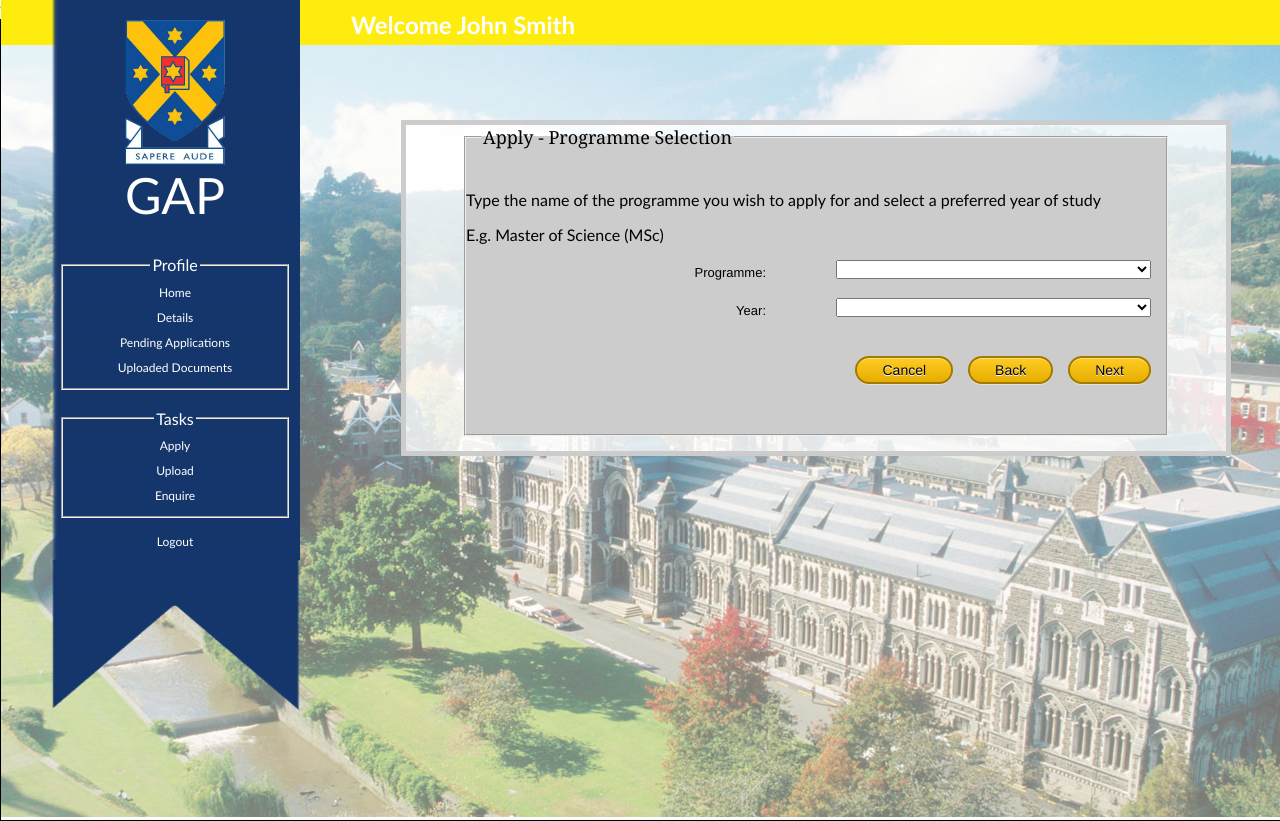
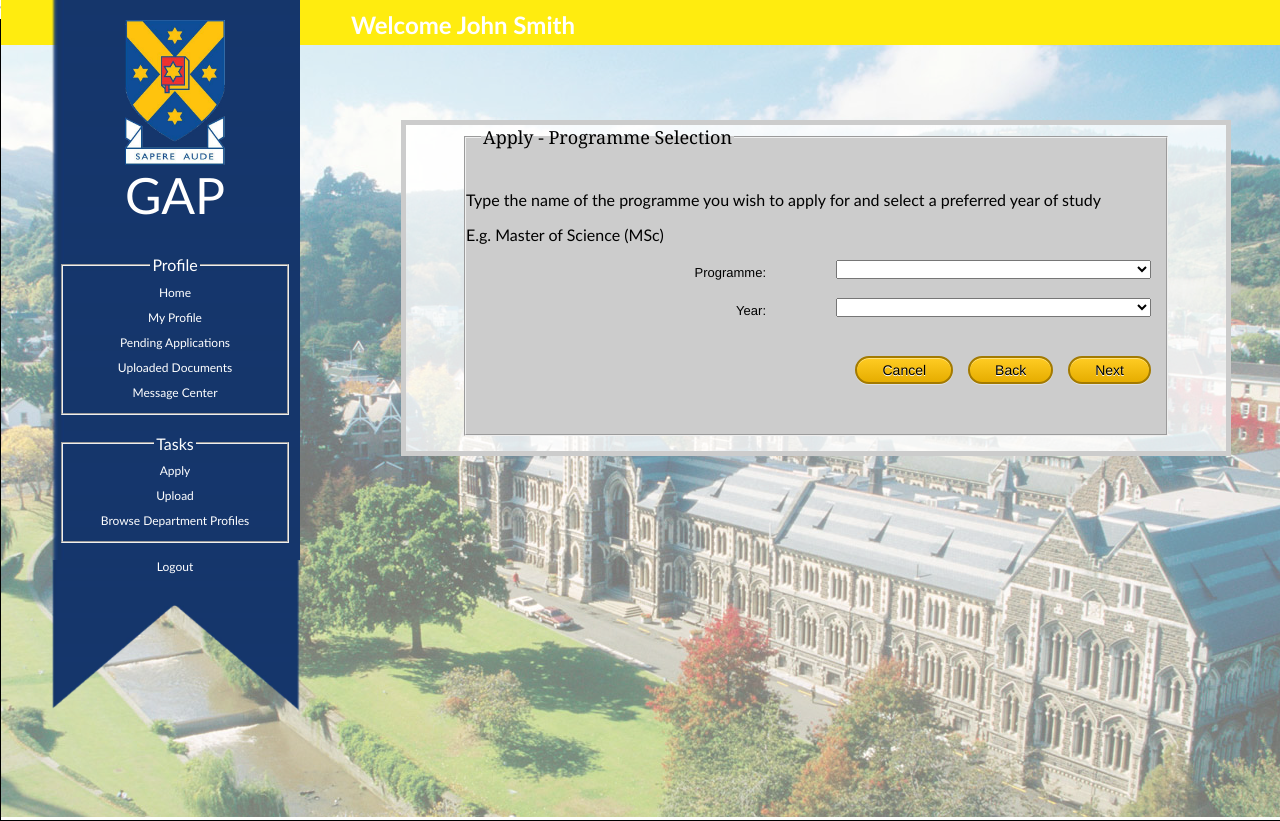
Before and after one commit to INFO312/info312proj, a Java web app: page /candidate/apply/b_apply.jsp in a window 1280 px wide. Run offline with Tomcat 11, a stand-in JSP engine, Linux system fonts and the light colour scheme; some libraries are stand-ins or nearby versions.

Commit message:
Updated links

```diff
--- a/web/WEB-INF/jspf/sidebar/candidate.jspf
+++ b/web/WEB-INF/jspf/sidebar/candidate.jspf
@@ -11,9 +11,10 @@
            <legend> Profile </legend>
            <ul>
            	<li><a href="/PostGradSystem/index.jsp"><span>Home</span></a></li>
-                <li><a href="/PostGradSystem/candidate/details.jsp"><span>Details</span></a></li>
-                <li><a href="/PostGradSystem/candidate/pendingapps.jsp"><span>Pending Applications</span></a></li>
-                <li><a href="/PostGradSystem/candidate/documents.jsp"><span>Uploaded Documents</span></a></li>
+                <li><a href="/PostGradSystem/candidate/profile/index.jsp"><span>My Profile</span></a></li>
+                <li><a href="/PostGradSystem/candidate/pendingapplications/index.jsp"><span>Pending Applications</span></a></li>
+                <li><a href="/PostGradSystem/candidate/documents/index.jsp"><span>Uploaded Documents</span></a></li>
+                <li><a href="/PostGradSystem/candidate/messageCenter/index.jsp"><span>Message Center</span></a></li>
            </ul>
 
            </fieldset>
@@ -22,11 +23,11 @@
            <legend>  Tasks </legend>
            <ul>
                 <li><a href="/PostGradSystem/candidate/apply/a_returning.jsp"><span>Apply</span></a></li>
-                <li><a href="upload.jsp"><span>Upload</span></a></li>
-                <li><a href="enquire.jsp"><span>Enquire</span></a></li>
+                <li><a href="/PostGradSystem/candidate/upload/index.jsp"><span>Upload</span></a></li>
+                <li><a href="/PostGradSystem/candidate/browse/index.jsp"><span>Browse Department Profiles</span></a></li>
            </ul>
            </fieldset>
-           <p><a href="/PostGradSystem/LogoutServlet"/>Logout</a></p>
+           <p><a href="/PostGradSystem/LogoutServlet">Logout</a></p>
            </nav>
 
         </div>
```
